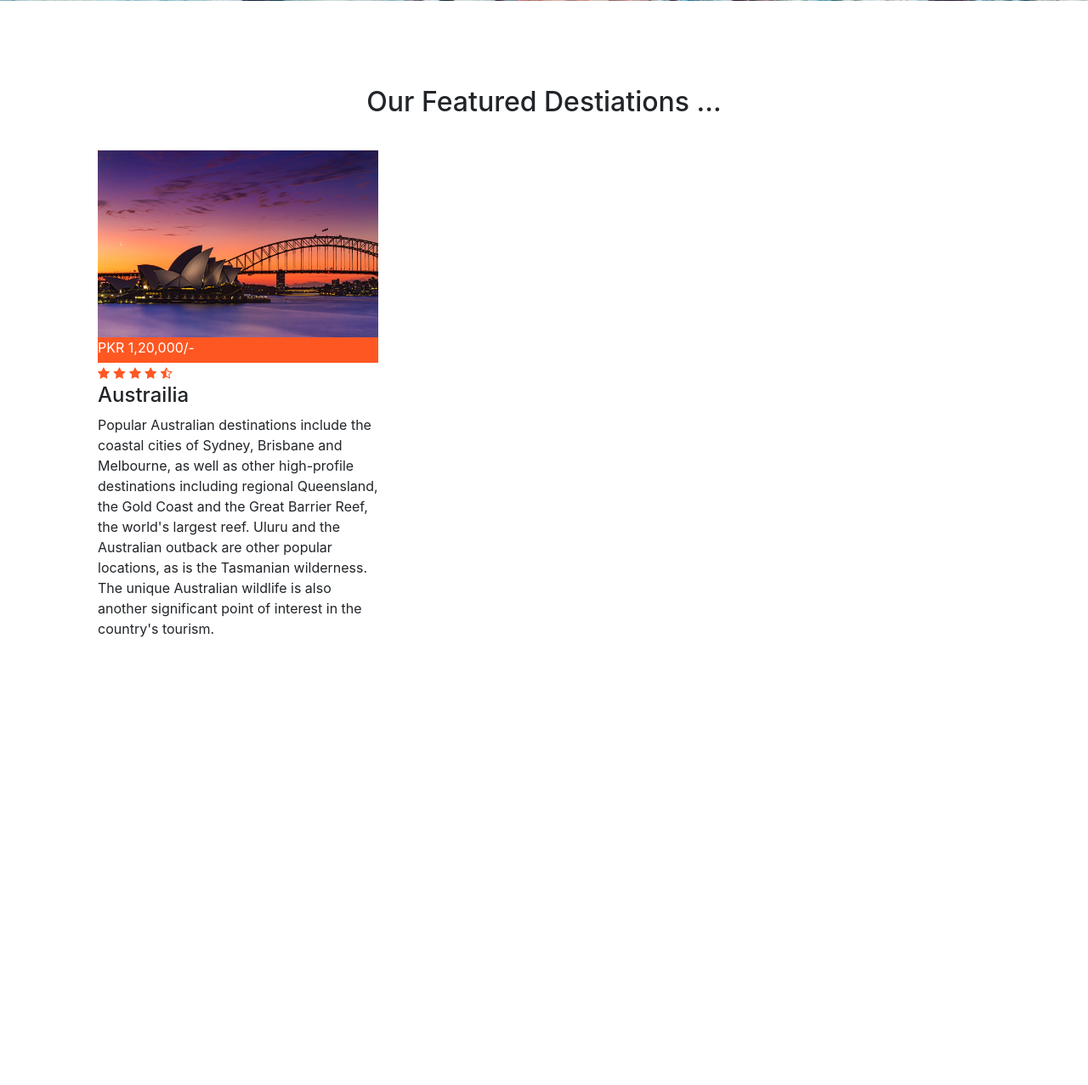
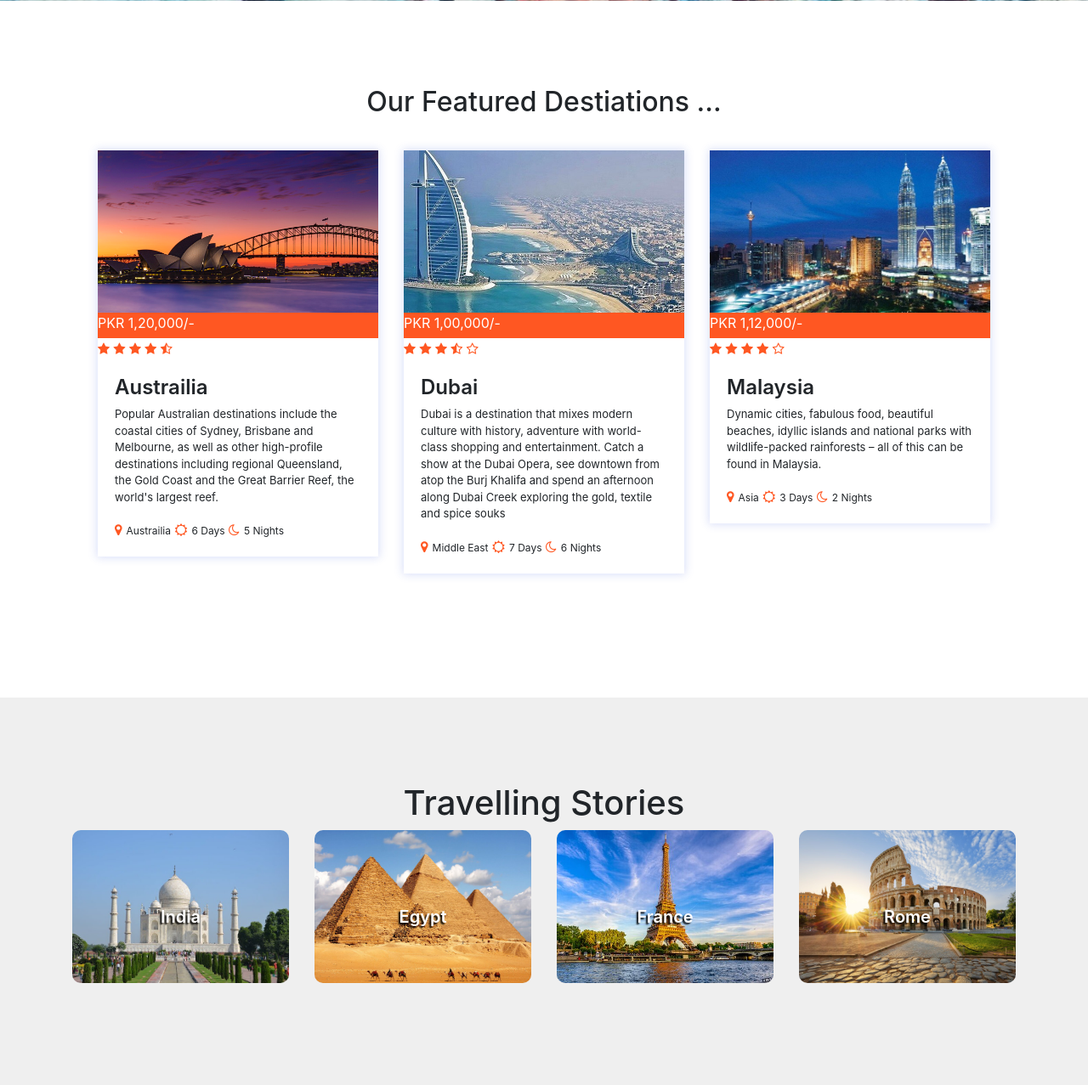
Before and after one commit to tahaazhar/WebApp-Project, a PHP site: page /wanderLust.html in a window 1280 px wide. Shown: the part 799-2076 px from the top of the page at 85% size. Before the commit the page ends 1549 px from the top, so only its background shows below. Run offline with PHP 8.4, Linux system fonts and the light colour scheme.

Commit message:
Image Gallary

```diff
--- a/wanderLust.html
+++ b/wanderLust.html
@@ -60,17 +60,115 @@
                                 <p>Popular Australian destinations include the coastal cities of Sydney,
                                     Brisbane and Melbourne, as well as other high-profile destinations including regional
                                     Queensland, the Gold Coast and the Great Barrier Reef, the world's largest reef.
-                                    Uluru and the Australian outback are other popular locations, as is the Tasmanian wilderness.
-                                    The unique Australian wildlife is also another significant point of interest in the country's tourism.
                                 </p>
+                                <div>
+                                    <span><i class="fa fa-map-marker"></i>Austrailia</span>
+                                    <span><i class="fa fa-sun-o"></i>6 Days</span>
+                                    <span><i class="fa fa-moon-o"></i>5 Nights</span>
+                                </div>
                             </div>
                         </div>
                     </div>
-                    <div class = "col-md-4"></div>
-                    <div class = "col-md-4"></div>
+
+                    <div class = "col-md-4">
+                        <div class = "feature-box">
+                            <div class = "feature-img">
+                                <img src="images/Dubai3.jpg">
+                                <div class = "feature-price">
+                                    <p>PKR 1,00,000/-</p>
+                                </div>
+                                <div class = "feature-rating">
+                                    <i class="fa fa-star"></i>
+                                    <i class="fa fa-star"></i>
+                                    <i class="fa fa-star"></i>
+                                    <i class="fa fa-star-half-o"></i>
+                                    <i class="fa fa-star-o"></i>
+                                </div>
+                            </div>
+                            <div class = "feature-details">
+                                <h4>Dubai</h4>
+                                <p>Dubai is a destination that mixes modern culture with history,
+                                    adventure with world-class shopping and entertainment.
+                                    Catch a show at the Dubai Opera, see downtown from atop the Burj Khalifa and
+                                    spend an afternoon along Dubai Creek exploring the gold, textile and spice souks
+                                </p>
+                                <div>
+                                    <span><i class="fa fa-map-marker"></i>Middle East</span>
+                                    <span><i class="fa fa-sun-o"></i>7 Days</span>
+                                    <span><i class="fa fa-moon-o"></i>6 Nights</span>
+                                </div>
+                            </div>
+                        </div>
+                    </div>
+
+                    <div class = "col-md-4">
+                        <div class = "feature-box">
+                            <div class = "feature-img">
+                                <img src="images/Malaysia.jpg">
+                                <div class = "feature-price">
+                                    <p>PKR 1,12,000/-</p>
+                                </div>
+                                <div class = "feature-rating">
+                                    <i class="fa fa-star"></i>
+                                    <i class="fa fa-star"></i>
+                                    <i class="fa fa-star"></i>
+                                    <i class="fa fa-star"></i>
+                                    <i class="fa fa-star-o"></i>
+                                </div>
+                            </div>
+                            <div class = "feature-details">
+                                <h4>Malaysia</h4>
+                                <p>Dynamic cities, fabulous food, beautiful beaches, idyllic islands and national parks with wildlife-packed
+                                    rainforests – all of this can be found in Malaysia.
+                                </p>
+                                <div>
+                                    <span><i class="fa fa-map-marker"></i>Asia</span>
+                                    <span><i class="fa fa-sun-o"></i>3 Days</span>
+                                    <span><i class="fa fa-moon-o"></i>2 Nights</span>
+                                </div>
+                            </div>
+                        </div>
+                    </div>
                 </div>
             </div>
         </section>
 
+        <section class = "gallary">
+            <h1>Travelling Stories</h1>
+            <div class = "container">
+                <div class = "row">
+                    <div class = "col-md-3">
+                        <div class = "gallary-box">
+                            <img src="images/Taj Mahal.jpg">
+                            <h4>India</h4>
+                        </div>
+                    </div>
+
+                        <div class = "col-md-3">
+                                <div class = "gallary-box">
+                                    <img src="images/Pyramids.jpg">
+                                    <h4>Egypt</h4>
+                                </div>
+                        </div>
+
+                        <div class = "col-md-3">
+                                <div class = "gallary-box">
+                                    <img src="images/Eifel Tower.jpg">
+                                    <h4>France</h4>
+                                </div>
+                        </div>
+
+                        <div class = "col-md-3">
+                                <div class = "gallary-box">
+                                    <img src="images/Coloseum.jpg">
+                                    <h4>Rome</h4>
+                                </div>
+                        </div>
+                </div>
+            </div>
+        </section>
+
+        <section class = "banner"></section>
+
     </body>
 </html>
--- a/wanderLust1.css
+++ b/wanderLust1.css
@@ -107,6 +107,7 @@
 .feature-img img
 {
     width: 100%;
+    height: 35%;
 }
 
 .feature-price
@@ -126,3 +127,81 @@
     font-size: 15px;
     color: #ff5722;
 }
+
+.feature-details
+{
+    padding: 20px;
+    text-align: left;
+}
+
+.feature-details h4
+{
+    font-weight: 600;
+}
+
+.feature-details p
+{
+    font-size: 13px;
+}
+
+.feature-details .fa
+{
+    margin-right: 5px;
+}
+
+.feature-details span
+{
+    font-size: 12px;
+}
+
+.feature-box
+{
+    box-shadow: 0 0 10px 1px rgba(37,73,214,0.18);
+    margin-bottom: 30px;
+}
+
+/* The image gallary part */
+
+.gallary
+{
+    padding: 100px 0;
+    background: #efefef;
+}
+
+.gallary h1
+{
+    text-align: center;
+}
+
+.gallary-box
+{
+    position: relative;
+    margin-bottom: 30px;
+}
+
+.gallary-box img
+{
+    width: 100%;
+    height: 90%;
+    border-radius: 10px;
+    cursor: pointer;
+    transition: 0.5s;
+}
+
+.gallary-box img:hover
+{
+    transform: scale(1.1);
+}
+
+.gallary-box h4
+{
+    font-weight: 600;
+    position: absolute;
+    top: 50%;
+    left: 50%;
+    color: white;
+    text-shadow: -2px 2px 2px #000;
+    transform: translate(-50%);
+    display: block;
+    font-size: 20px;
+}
```
Also changed, not shown: images/Coloseum.jpg (added), images/Dubai 2.jpg (added), images/Dubai.jpg (added), images/Dubai3.jpg (added), images/Eifel Tower.jpg (added), images/Malaysia.jpg (added), images/NYC.jpg (added), images/Pyramids.jpg (added), images/Statue of Liberty.jpg (added), images/Taj Mahal.jpg (added).
